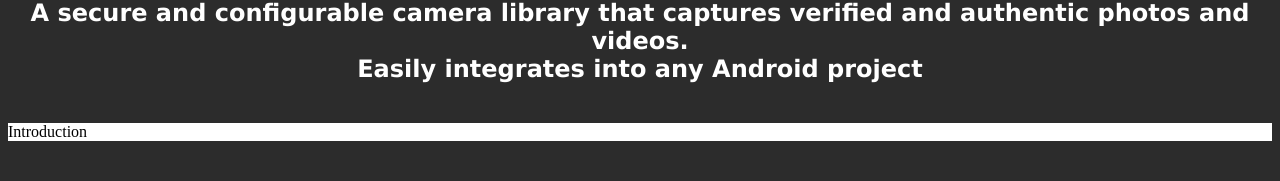
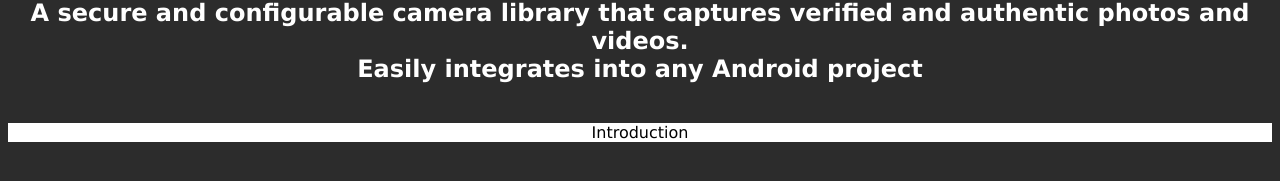
Before and after one commit to raymondfx/TruepicSDK, a Jekyll site: the page index.html, which Jekyll copies as it is, in a window 1280 px wide. Shown: the part 317-498 px from the top of the page. Built offline with Jekyll 4.4.1, drawn with Linux system fonts in a browser that asks for light colours.

Commit message:
updated the body class and applied it to first introduction

```diff
--- a/index.html
+++ b/index.html
@@ -1,10 +1,19 @@
 <style>
-/* Style all elements with the class name "headerStyle" */
+
+/* Header Style class used for only the header elements */
 .headerStyle {
   font-family:verdana;
   color:white;
   text-align:center;
 }
+
+.bodyStyle {
+  font-family:verdana;
+  color:black;
+  text-align:center;
+  background-color:white;
+}
+
 </style>
 
 <body style="background-color:rgb(44,44,44);">
@@ -21,9 +30,6 @@
              font-size:150%;">A secure and configurable camera library that captures verified and authentic photos and videos. <br/>Easily integrates into any Android project
   </h2>
 
-  <p style="background-color:white;
-            color:black;"> Introduction
-
-  </p>
+  <p class="bodyStyle""> Introduction </p>
 
 </body>
```
